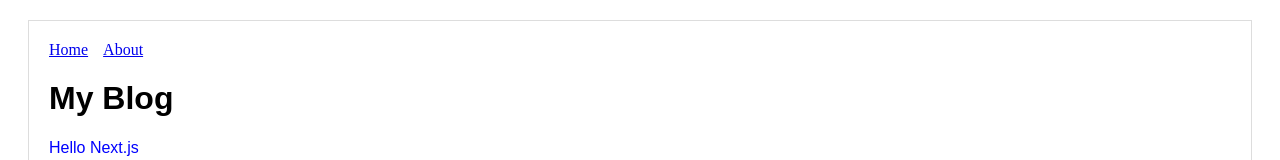
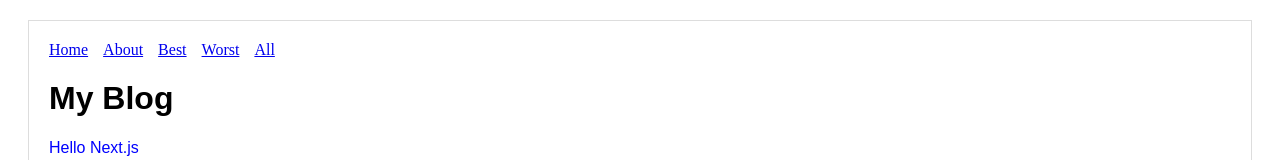
Before and after one commit to kraftman/burgerblog, a Next.js app in the folder fe/: page / in a window 1280 px wide. Shown: the top 160 px of the page. Built offline with nearby package versions, Linux system fonts and the light colour scheme.

Commit message:
basic header and docker setup

```diff
--- a/fe/components/Header.js
+++ b/fe/components/Header.js
@@ -12,6 +12,15 @@ const Header = () => (
         <Link href="/about">
           <a style={linkStyle}>About</a>
         </Link>
+        <Link href="/best">
+          <a style={linkStyle}>Best</a>
+        </Link>
+        <Link href="/worst">
+          <a style={linkStyle}>Worst</a>
+        </Link>
+        <Link href="/worst">
+          <a style={linkStyle}>All</a>
+        </Link>
     </div>
 )
 
```
Also changed, not shown: 2 other files (tests, documents, lock files or other folders).
